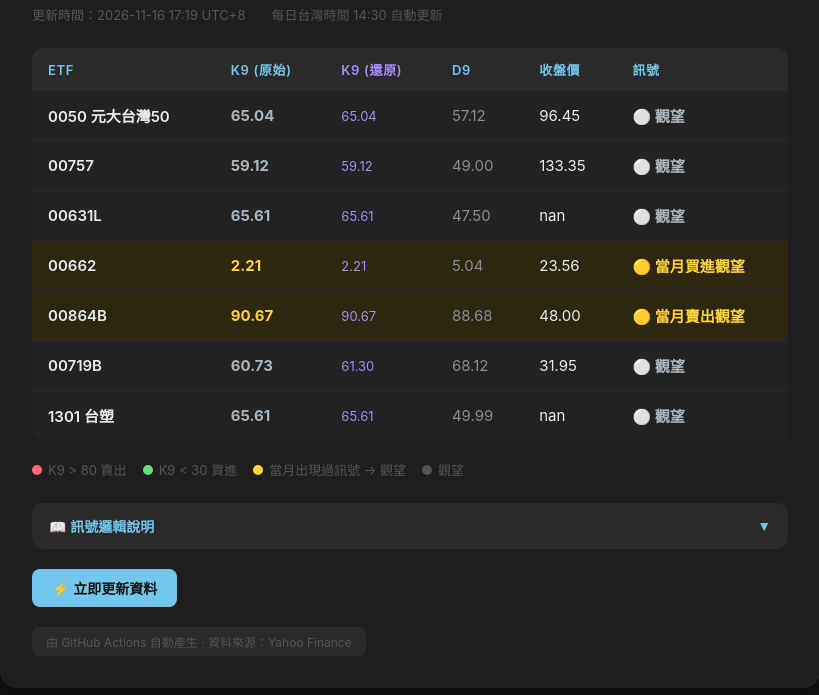
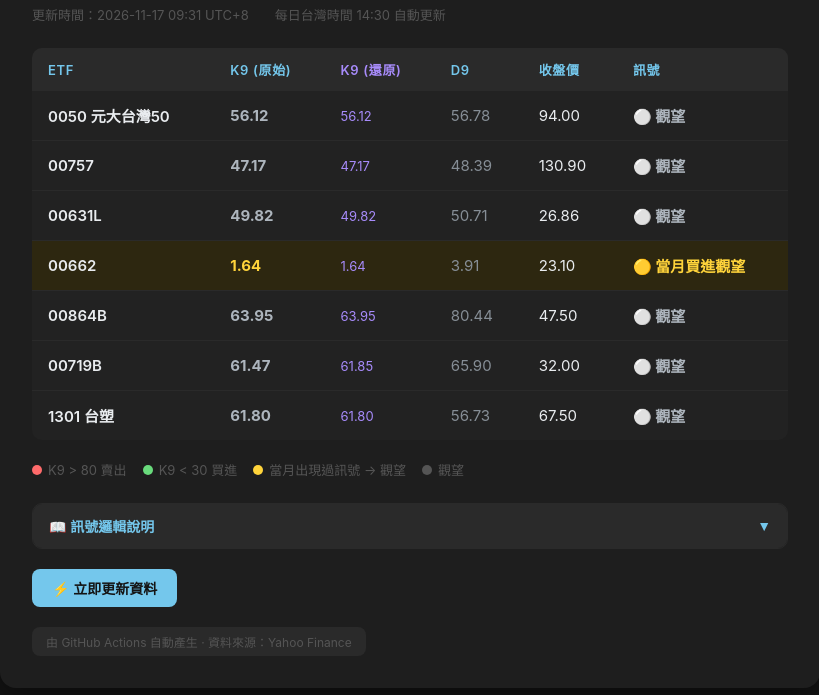
Before and after one commit to lanbuyang/etf-monitor, a plain HTML site: page index.html in a window 1280 px wide. Shown: the part 105-800 px from the top of the page, without its empty margins (230-1049 px from the left). Drawn offline with Linux system fonts and the light colour scheme.

Commit message:
chore: 自動更新 ETF KD 數據 2026-11-17 09:31 UTC

```diff
--- a/index.html
+++ b/index.html
@@ -98,7 +98,7 @@
 
 <div class="card">
   <h1>台股 ETF KD 監控</h1>
-  <p class="subtitle">更新時間：2026-11-16 17:19 UTC+8　　每日台灣時間 14:30 自動更新</p>
+  <p class="subtitle">更新時間：2026-11-17 09:31 UTC+8　　每日台灣時間 14:30 自動更新</p>
   <table>
     <thead>
       <tr>
@@ -113,58 +113,58 @@
     <tbody>
         <tr style="background:#222">
           <td style="color:#e9ecef;font-weight:600">0050 元大台灣50</td>
-          <td style="color:#adb5bd;font-weight:700">65.04</td>
-          <td style="color:#a78bfa;font-size:13px">65.04</td>
-          <td style="color:#868e96">57.12</td>
-          <td style="color:#e9ecef">96.45</td>
+          <td style="color:#adb5bd;font-weight:700">56.12</td>
+          <td style="color:#a78bfa;font-size:13px">56.12</td>
+          <td style="color:#868e96">56.78</td>
+          <td style="color:#e9ecef">94.00</td>
           <td style="color:#adb5bd;font-weight:700">⚪ 觀望</td>
         </tr>
         <tr style="background:#222">
           <td style="color:#e9ecef;font-weight:600">00757</td>
-          <td style="color:#adb5bd;font-weight:700">59.12</td>
-          <td style="color:#a78bfa;font-size:13px">59.12</td>
-          <td style="color:#868e96">49.00</td>
-          <td style="color:#e9ecef">133.35</td>
+          <td style="color:#adb5bd;font-weight:700">47.17</td>
+          <td style="color:#a78bfa;font-size:13px">47.17</td>
+          <td style="color:#868e96">48.39</td>
+          <td style="color:#e9ecef">130.90</td>
           <td style="color:#adb5bd;font-weight:700">⚪ 觀望</td>
         </tr>
         <tr style="background:#222">
           <td style="color:#e9ecef;font-weight:600">00631L</td>
-          <td style="color:#adb5bd;font-weight:700">65.61</td>
-          <td style="color:#a78bfa;font-size:13px">65.61</td>
-          <td style="color:#868e96">47.50</td>
-          <td style="color:#e9ecef">nan</td>
+          <td style="color:#adb5bd;font-weight:700">49.82</td>
+          <td style="color:#a78bfa;font-size:13px">49.82</td>
+          <td style="color:#868e96">50.71</td>
+          <td style="color:#e9ecef">26.86</td>
           <td style="color:#adb5bd;font-weight:700">⚪ 觀望</td>
         </tr>
         <tr style="background:#2d2710">
           <td style="color:#e9ecef;font-weight:600">00662</td>
-          <td style="color:#ffd43b;font-weight:700">2.21</td>
-          <td style="color:#a78bfa;font-size:13px">2.21</td>
-          <td style="color:#868e96">5.04</td>
-          <td style="color:#e9ecef">23.56</td>
+          <td style="color:#ffd43b;font-weight:700">1.64</td>
+          <td style="color:#a78bfa;font-size:13px">1.64</td>
+          <td style="color:#868e96">3.91</td>
+          <td style="color:#e9ecef">23.10</td>
           <td style="color:#ffd43b;font-weight:700">🟡 當月買進觀望</td>
         </tr>
-        <tr style="background:#2d2710">
+        <tr style="background:#222">
           <td style="color:#e9ecef;font-weight:600">00864B</td>
-          <td style="color:#ffd43b;font-weight:700">90.67</td>
-          <td style="color:#a78bfa;font-size:13px">90.67</td>
-          <td style="color:#868e96">88.68</td>
-          <td style="color:#e9ecef">48.00</td>
-          <td style="color:#ffd43b;font-weight:700">🟡 當月賣出觀望</td>
+          <td style="color:#adb5bd;font-weight:700">63.95</td>
+          <td style="color:#a78bfa;font-size:13px">63.95</td>
+          <td style="color:#868e96">80.44</td>
+          <td style="color:#e9ecef">47.50</td>
+          <td style="color:#adb5bd;font-weight:700">⚪ 觀望</td>
         </tr>
         <tr style="background:#222">
           <td style="color:#e9ecef;font-weight:600">00719B</td>
-          <td style="color:#adb5bd;font-weight:700">60.73</td>
-          <td style="color:#a78bfa;font-size:13px">61.30</td>
-          <td style="color:#868e96">68.12</td>
-          <td style="color:#e9ecef">31.95</td>
+          <td style="color:#adb5bd;font-weight:700">61.47</td>
+          <td style="color:#a78bfa;font-size:13px">61.85</td>
+          <td style="color:#868e96">65.90</td>
+          <td style="color:#e9ecef">32.00</td>
           <td style="color:#adb5bd;font-weight:700">⚪ 觀望</td>
         </tr>
         <tr style="background:#222">
           <td style="color:#e9ecef;font-weight:600">1301 台塑</td>
-          <td style="color:#adb5bd;font-weight:700">65.61</td>
-          <td style="color:#a78bfa;font-size:13px">65.61</td>
-          <td style="color:#868e96">49.99</td>
-          <td style="color:#e9ecef">nan</td>
+          <td style="color:#adb5bd;font-weight:700">61.80</td>
+          <td style="color:#a78bfa;font-size:13px">61.80</td>
+          <td style="color:#868e96">56.73</td>
+          <td style="color:#e9ecef">67.50</td>
           <td style="color:#adb5bd;font-weight:700">⚪ 觀望</td>
         </tr>
     </tbody>
```
